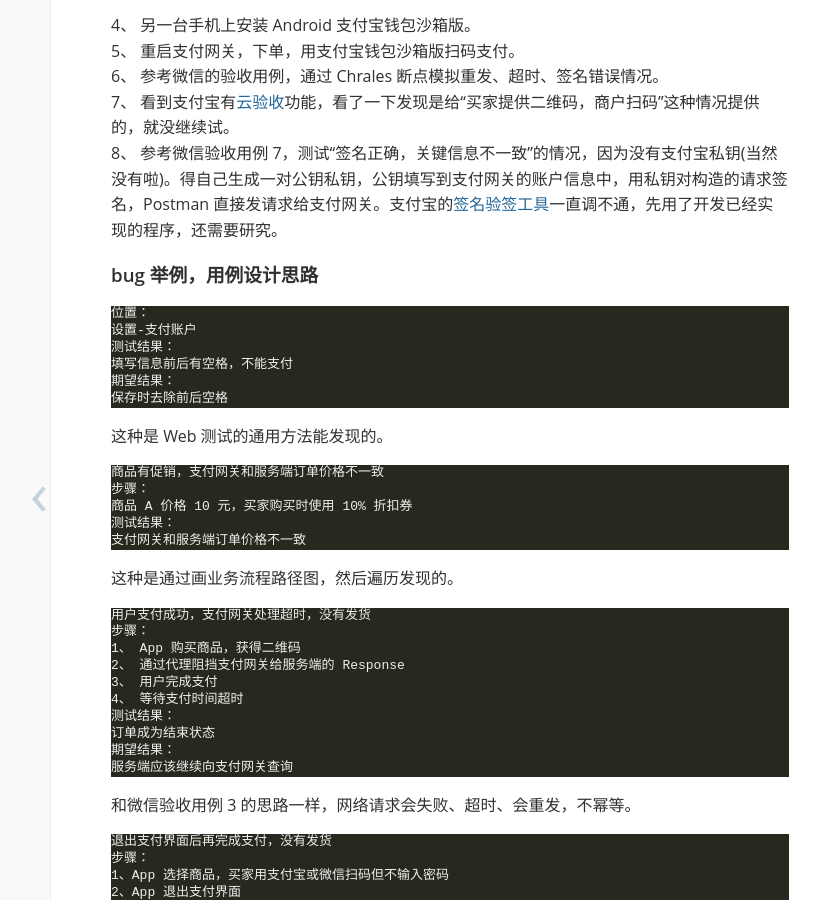
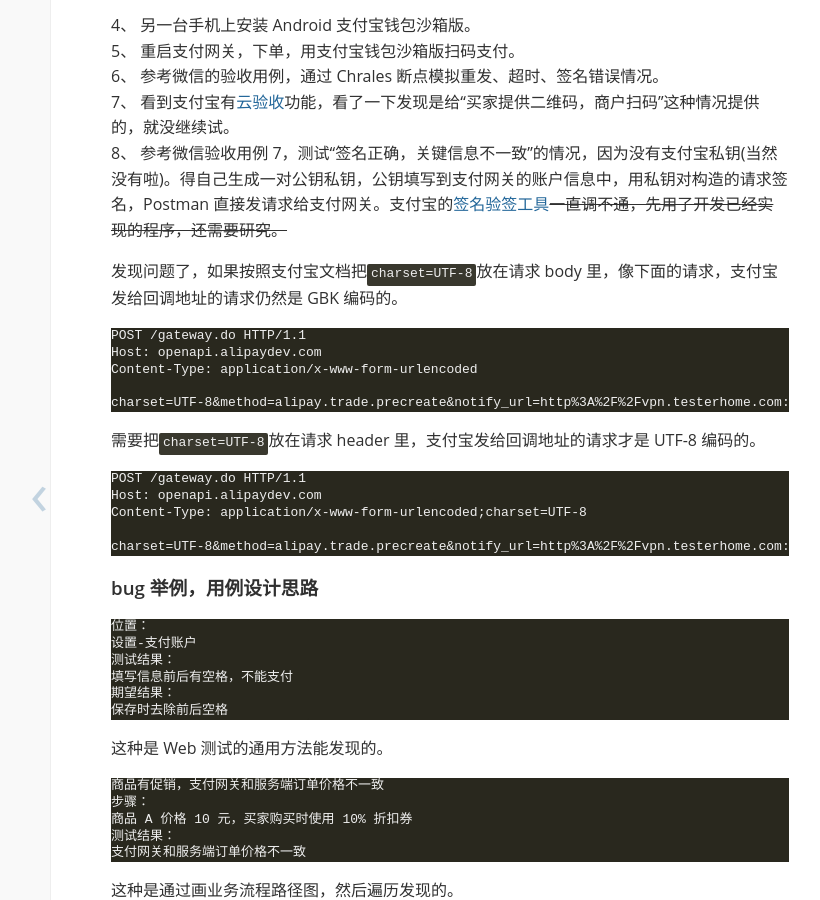
Before and after one commit to sanlengjingvv/sanlengjingvv.github.io, a Jekyll site: the page built from _posts/2017-01-12-微信、支付宝扫码支付测试小结.md, in a window 1280 px wide and 900 px high, scrolled down 4597 px. Shown: the whole window, without its empty margins (190-1010 px from the left). Built offline with Jekyll 4.4.1, drawn with Linux system fonts in a browser that asks for light colours; Markdown is read by kramdown in place of the engine named in the settings.

Commit message:
edit post, outstanding issue have been resolved

````diff
--- a/_posts/2017-01-12-微信、支付宝扫码支付测试小结.md
+++ b/_posts/2017-01-12-微信、支付宝扫码支付测试小结.md
@@ -184,7 +184,24 @@ https://openapi.alipaydev.com/gateway.do
 5、 重启支付网关，下单，用支付宝钱包沙箱版扫码支付。
 6、 参考微信的验收用例，通过 Chrales 断点模拟重发、超时、签名错误情况。
 7、 看到支付宝有[云验收](https://doc.open.alipay.com/docs/doc.htm?spm=a219a.7386797.0.0.PaAB8H&treeId=193&articleId=105923&docType=1)功能，看了一下发现是给“买家提供二维码，商户扫码”这种情况提供的，就没继续试。
-8、 参考微信验收用例 7，测试“签名正确，关键信息不一致”的情况，因为没有支付宝私钥(当然没有啦)。得自己生成一对公钥私钥，公钥填写到支付网关的账户信息中，用私钥对构造的请求签名，Postman 直接发请求给支付网关。支付宝的[签名验签工具](https://doc.open.alipay.com/docs/doc.htm?treeId=291&articleId=106097&docType=1)一直调不通，先用了开发已经实现的程序，还需要研究。
+8、 参考微信验收用例 7，测试“签名正确，关键信息不一致”的情况，因为没有支付宝私钥(当然没有啦)。得自己生成一对公钥私钥，公钥填写到支付网关的账户信息中，用私钥对构造的请求签名，Postman 直接发请求给支付网关。支付宝的[签名验签工具](https://doc.open.alipay.com/docs/doc.htm?treeId=291&articleId=106097&docType=1)~~一直调不通，先用了开发已经实现的程序，还需要研究。~~
+
+发现问题了，如果按照支付宝文档把`charset=UTF-8`放在请求 body 里，像下面的请求，支付宝发给回调地址的请求仍然是 GBK 编码的。
+```
+POST /gateway.do HTTP/1.1
+Host: openapi.alipaydev.com
+Content-Type: application/x-www-form-urlencoded
+
+charset=UTF-8&method=alipay.trade.precreate&notify_url=http%3A%2F%2Fvpn.testerhome.com:5432
+```
+需要把`charset=UTF-8`放在请求 header 里，支付宝发给回调地址的请求才是 UTF-8 编码的。
+```
+POST /gateway.do HTTP/1.1
+Host: openapi.alipaydev.com
+Content-Type: application/x-www-form-urlencoded;charset=UTF-8
+
+charset=UTF-8&method=alipay.trade.precreate&notify_url=http%3A%2F%2Fvpn.testerhome.com:5432
+```
 
 ### bug 举例，用例设计思路
 
````
